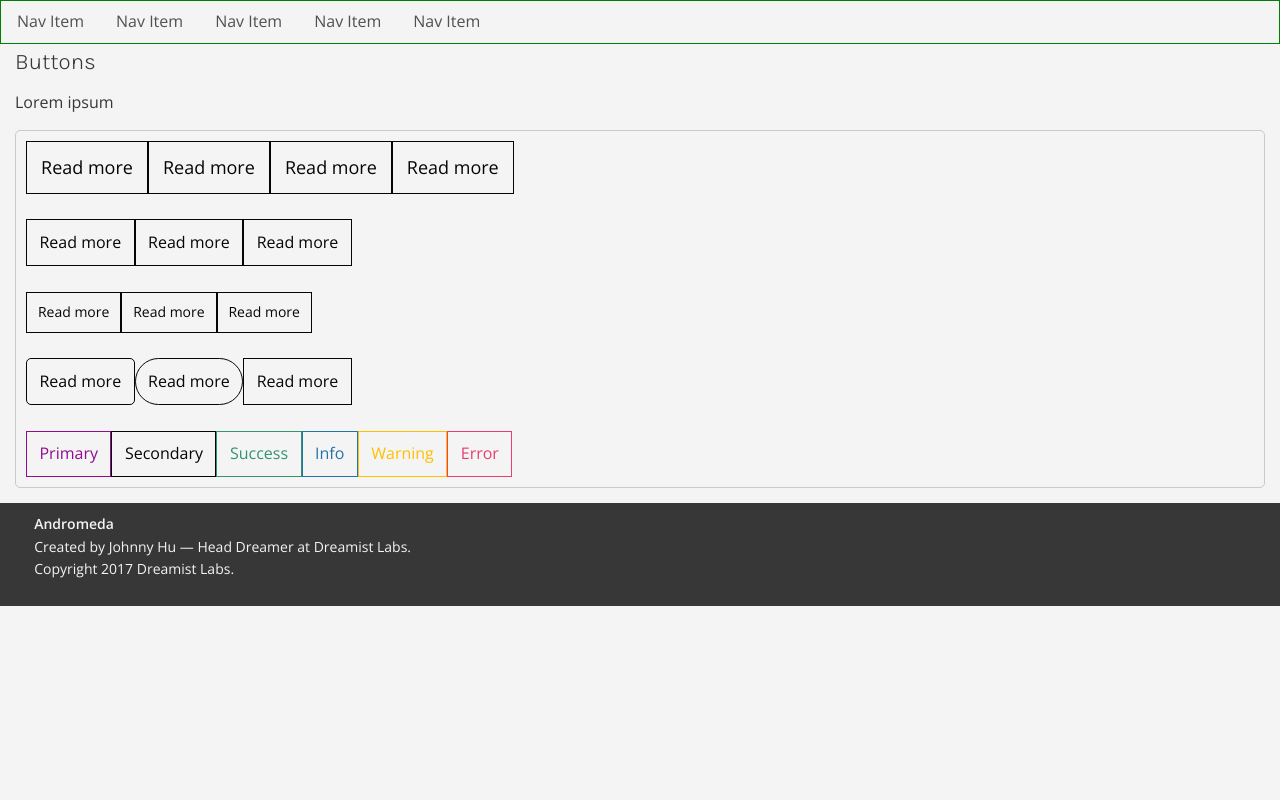
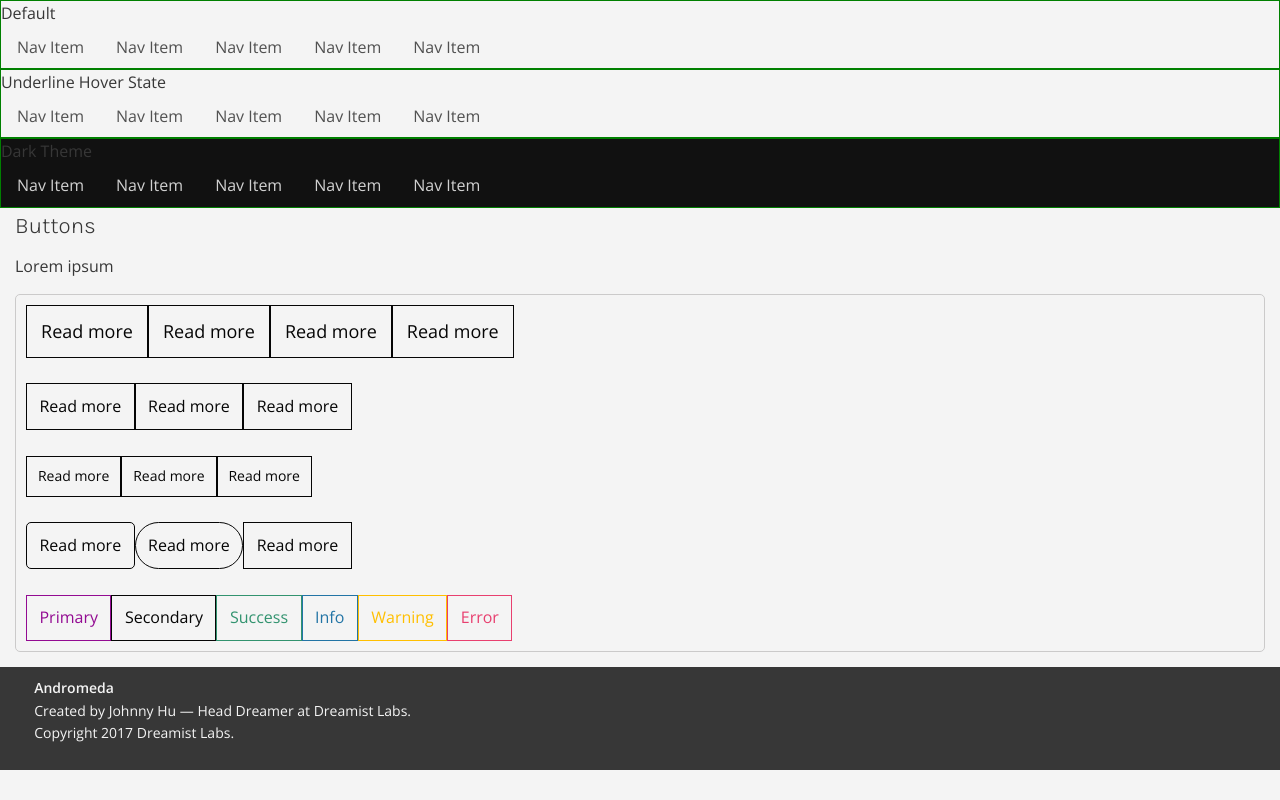
Before and after one commit to dreamistlabs/andromeda, a React (Create React App) app: page / in a window 1280 px wide. Built offline with nearby package versions, Linux system fonts and the light colour scheme.

Commit message:
Add a modifier class to nav

```diff
--- a/public/assets/stylesheets/andromeda.css
+++ b/public/assets/stylesheets/andromeda.css
@@ -1557,7 +1557,16 @@ hr {
     padding: 0.5em;
     text-decoration: none;
     color: #515151; }
-    .nav__navlist .navlist__link:before {
+    .nav__navlist .navlist__link:hover, .nav__navlist .navlist__link:focus {
+      color: #2274A5; }
+
+/* modifier classes */
+.navbar.navbar--dark {
+  background-color: #111111; }
+  .navbar.navbar--dark .navlist__link:not(:hover):not(:focus) {
+    color: #d1d1d1; }
+
+.nav__navlist.navlist--hover-1 .navlist__link:before {
   content: "";
   position: absolute;
   left: 50%;
@@ -1566,7 +1575,8 @@ hr {
   width: 0%;
   border-bottom: 2px solid #d1d1d1;
   transition: width 0.2s ease-out; }
-    .nav__navlist .navlist__link:hover, .nav__navlist .navlist__link:focus {
-      color: #050505; }
-      .nav__navlist .navlist__link:hover:before, .nav__navlist .navlist__link:focus:before {
+
+.nav__navlist.navlist--hover-1 .navlist__link:hover, .nav__navlist.navlist--hover-1 .navlist__link:focus {
+  color: #515151; }
+  .nav__navlist.navlist--hover-1 .navlist__link:hover:before, .nav__navlist.navlist--hover-1 .navlist__link:focus:before {
     width: 100%; }
--- a/src/components/App.jsx
+++ b/src/components/App.jsx
@@ -15,6 +15,71 @@ class App extends Component {
     return (
       <div className="App">
         <div className="navbar">
+          <span> Default </span>
+          <nav className="navbar__nav">
+            <ul className="nav__navlist">
+              <li className="navlist__item">
+                <a className="navlist__link" href="">
+                  Nav Item
+                </a>
+              </li>
+              <li className="navlist__item">
+                <a className="navlist__link" href="">
+                  Nav Item
+                </a>
+              </li>
+              <li className="navlist__item">
+                <a className="navlist__link" href="">
+                  Nav Item
+                </a>
+              </li>
+              <li className="navlist__item">
+                <a className="navlist__link" href="">
+                  Nav Item
+                </a>
+              </li>
+              <li className="navlist__item">
+                <a className="navlist__link" href="">
+                  Nav Item
+                </a>
+              </li>
+            </ul>
+          </nav>
+        </div>
+        <div className="navbar">
+          <span> Underline Hover State </span>
+          <nav className="navbar__nav">
+            <ul className="nav__navlist navlist--hover-1">
+              <li className="navlist__item">
+                <a className="navlist__link" href="">
+                  Nav Item
+                </a>
+              </li>
+              <li className="navlist__item">
+                <a className="navlist__link" href="">
+                  Nav Item
+                </a>
+              </li>
+              <li className="navlist__item">
+                <a className="navlist__link" href="">
+                  Nav Item
+                </a>
+              </li>
+              <li className="navlist__item">
+                <a className="navlist__link" href="">
+                  Nav Item
+                </a>
+              </li>
+              <li className="navlist__item">
+                <a className="navlist__link" href="">
+                  Nav Item
+                </a>
+              </li>
+            </ul>
+          </nav>
+        </div>
+        <div className="navbar navbar--dark">
+          <span> Dark Theme </span>
           <nav className="navbar__nav">
             <ul className="nav__navlist">
               <li className="navlist__item">
--- a/src/scss/andromeda.scss
+++ b/src/scss/andromeda.scss
@@ -30,7 +30,7 @@ $big-desktop-font-size: 10px;
 
 // colors
 $white:                 #FAFAFA;
-$black:                 #000000;
+$black:                 #111111;
 $alabaster:             #FAFAFA;
 $mine-shaft:            #515151;
 
@@ -69,9 +69,10 @@ $spacing-unit:        1rem;
 
 /* typography */
 $default-link-color:                $text-color;
-$default-link-hover-color:          $text-dark;
+$default-link-hover-color:          $text-info;
 
 // navbar specific?
+$default-navbar-dark-background-color: $black;
 $default-link-underline-color:      $text-light;
 
 $default-container-max-width:       1400px;
@@ -169,14 +170,15 @@ $container-fluid-max-width: $default-container-fluid-max-width;
 @import 'andromeda/media';
 
 
-$nav-link-color:            $default-link-color;
-$nav-link-hover-color:      $default-link-hover-color;
-$nav-link-underline-color:  $default-link-underline-color;
+$navbar-dark-background-color:     $default-navbar-dark-background-color;
+$nav-link-color:                  $default-link-color;
+$nav-link-hover-color:            $default-link-hover-color;
+$nav-link-underline-color:        $default-link-underline-color;
 
 .navbar {
   position: relative;
   width: 100%;
-  font-size: 1.6rem;
+  font-size: $base-font-size;
   @include test-border(green);
 }
 .nav__navlist {
@@ -195,6 +197,26 @@ $nav-link-underline-color:  $default-link-underline-color;
     padding: 0.5em;
     text-decoration: none;
     color: $nav-link-color;
+    &:hover,
+    &:focus {
+      color: $nav-link-hover-color;
+    }
+  }
+}
+
+/* modifier classes */
+.navbar {
+  &.navbar--dark {
+    background-color: $navbar-dark-background-color;
+    .navlist__link:not(:hover):not(:focus) {
+      color: $text-light;
+    }
+  }
+}
+
+.nav__navlist {
+  &.navlist--hover-1 {
+    .navlist__link {
       &:before {
         content: "";
         position: absolute;
@@ -207,10 +229,11 @@ $nav-link-underline-color:  $default-link-underline-color;
       }
       &:hover,
       &:focus {
-      color: $nav-link-hover-color;
+        color: $nav-link-color;
         &:before {
           width: 100%;
         }
       }
     }
   }
+}
```
Lines whose indentation alone changed are shown as unchanged.
